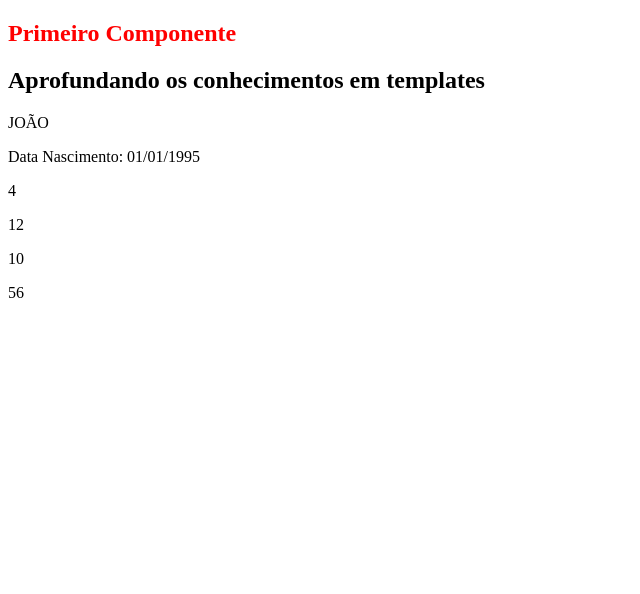
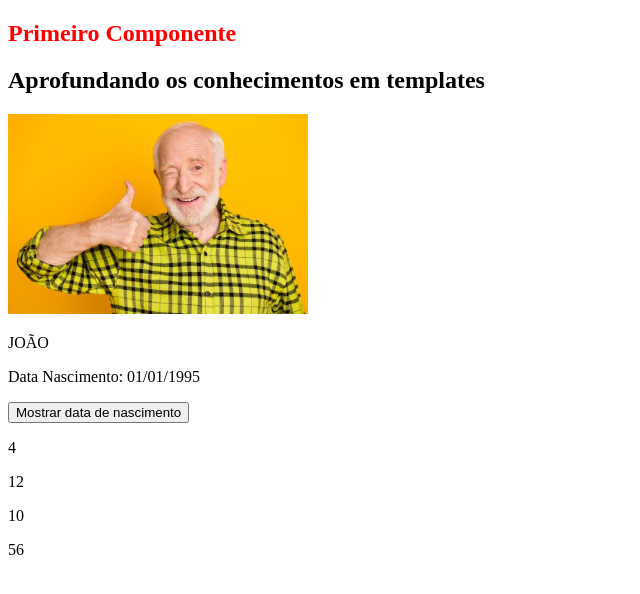
Before and after one commit to GilCarvalhal/fundamentos-angular, an Angular app: page / in a window 1280 px wide. Shown: the top 594 px of the page, without its empty margins (0-640 px from the left). Built offline with nearby package versions, Linux system fonts and the light colour scheme.

Commit message:
property binding e event binding

```diff
--- a/src/app/segundo-componente/segundo-componente.component.html
+++ b/src/app/segundo-componente/segundo-componente.component.html
@@ -1,4 +1,6 @@
 <h2>Aprofundando os conhecimentos em templates</h2>
+<img [src]="urlImagem" width="300">
 <p>{{ nome | uppercase }}</p>
 <!-- Angular.io/guide/pipes -->
 <p>Data Nascimento: {{dataNascimento | date:"dd/MM/yyyy"}}</p>
+<button (click)="mostrarDataNascimento()" type="button">Mostrar data de nascimento</button>
--- a/src/app/segundo-componente/segundo-componente.component.ts
+++ b/src/app/segundo-componente/segundo-componente.component.ts
@@ -3,9 +3,14 @@ import { Component } from '@angular/core';
 @Component({
   selector: 'app-segundo-componente',
   templateUrl: './segundo-componente.component.html',
-  styleUrls: ['./segundo-componente.component.css']
+  styleUrls: ['./segundo-componente.component.css'],
 })
 export class SegundoComponenteComponent {
-  nome = "João";
-  dataNascimento = "1995-01-01";
+  nome = 'João';
+  dataNascimento = '1995-01-01';
+  urlImagem = '/assets/joao.jpg';
+
+  mostrarDataNascimento() {
+    alert(`A data de nascimento do João é: ${this.dataNascimento}`);
+  }
 }
```
Also changed, not shown: src/assets/joao.jpg (added).
